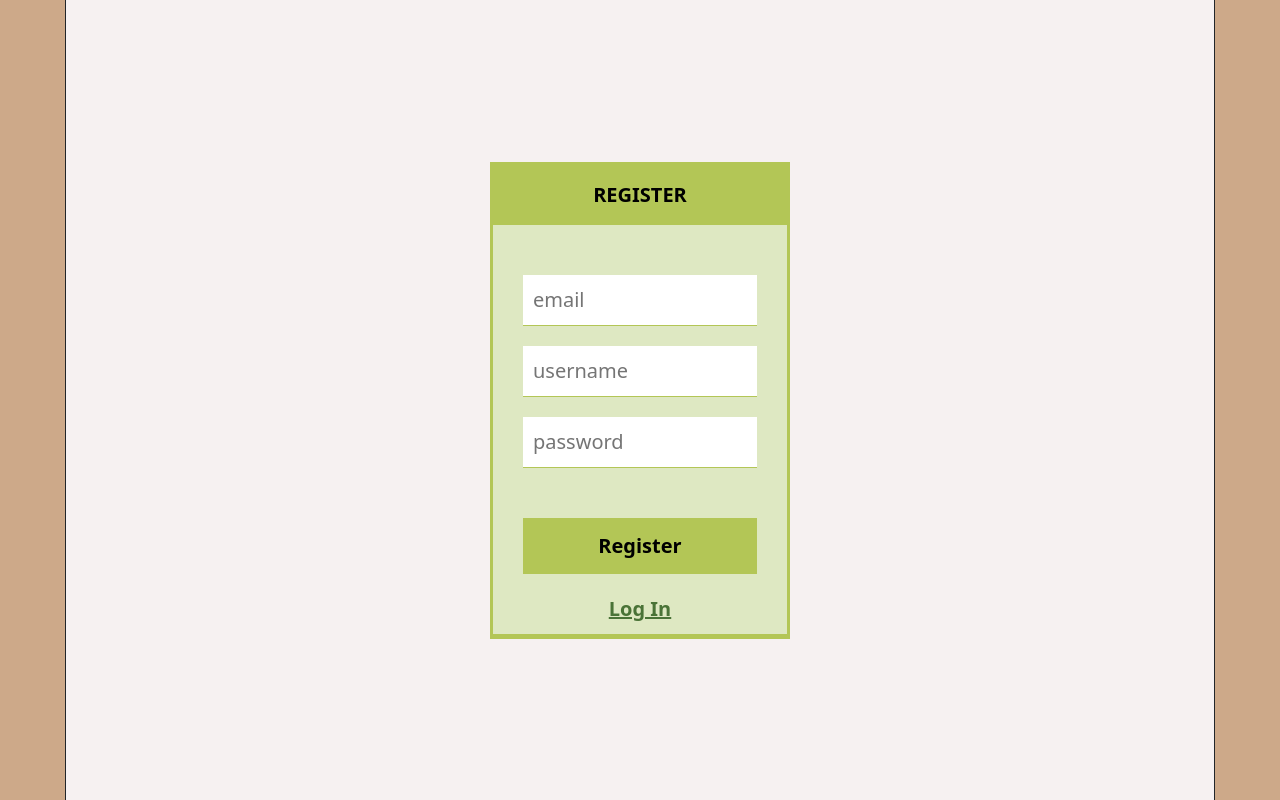
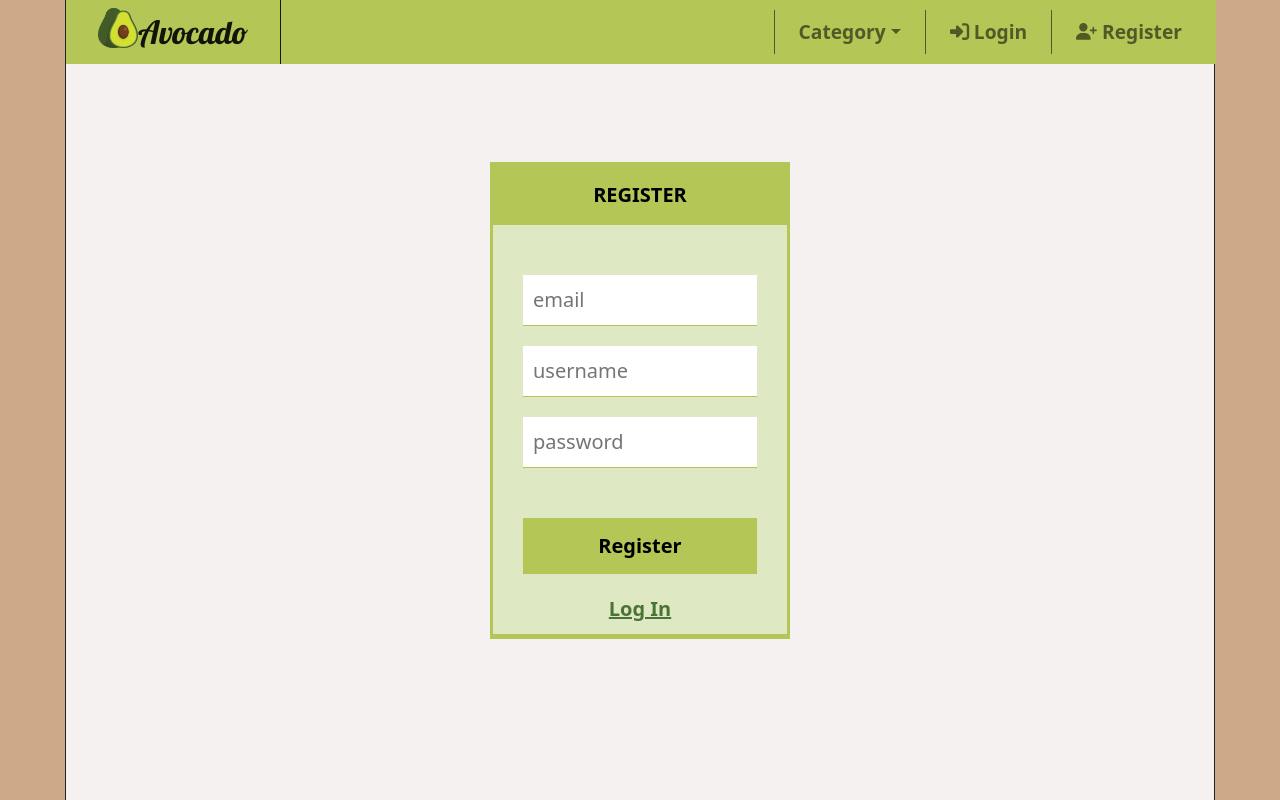
Before and after one commit to kien3052002/web-avocado-frontend, a React (Create React App) app in the folder client/: page /register in a window 1280 px wide. Built offline with nearby package versions, Linux system fonts and the light colour scheme.

Commit message:
Update App.js

```diff
--- a/client/src/App.js
+++ b/client/src/App.js
@@ -30,8 +30,24 @@ const router = createBrowserRouter([
       </>
     ),
   },
-  { path: "/register", element: <Register /> },
-  { path: "/login", element: <Login /> },
+  {
+    path: "/register",
+    element: (
+      <>
+        <NavigationBar />
+        <Register />
+      </>
+    ),
+  },
+  {
+    path: "/login",
+    element: (
+      <>
+        <NavigationBar />
+        <Login />
+      </>
+    ),
+  },
   {
     path: "/post/:id",
     element: (
```
